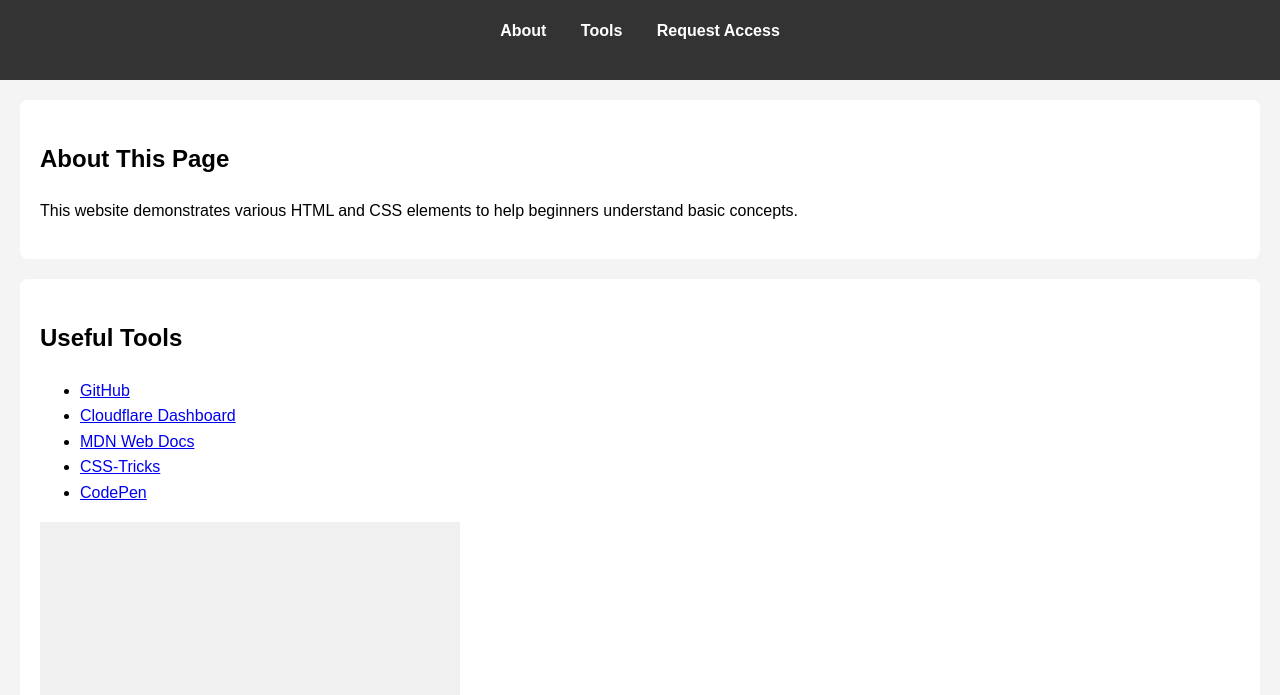
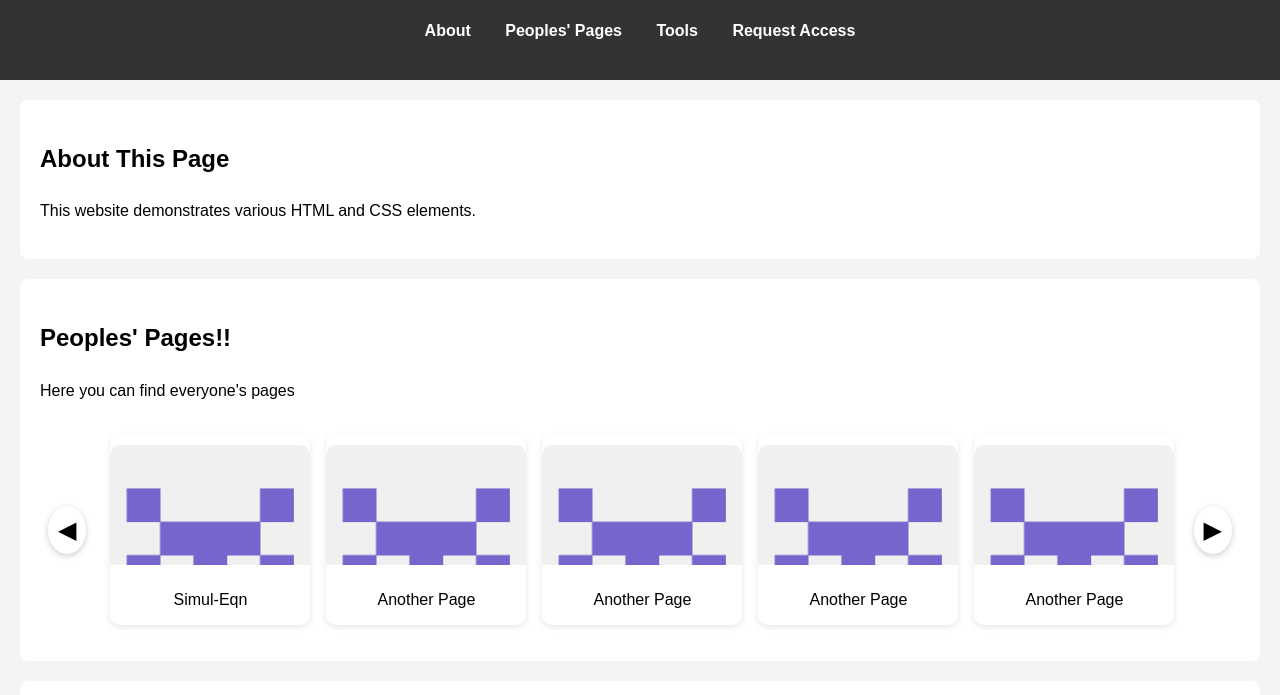
Before and after one commit to Simul-Eqn/StaticWebsiteTutorial, a plain HTML site: page index.html in a window 1280 px wide. Shown: the part 96-791 px from the top of the page. Drawn offline with Linux system fonts and the light colour scheme.

Commit message:
make pages

```diff
--- a/index.css
+++ b/index.css
@@ -97,3 +97,73 @@ footer {
     color: #fff;
     margin-top: 30px;
 }
+
+
+.card-row-container {
+  position: relative;
+  display: flex;
+  align-items: center;
+  max-width: 100%;
+  overflow: hidden;
+}
+
+.card-row {
+  display: flex;
+  overflow-x: auto;
+  scroll-behavior: smooth;
+  gap: 16px;
+  padding: 16px;
+  scrollbar-width: none; /* Firefox */
+}
+
+.card-row::-webkit-scrollbar {
+  display: none; /* Chrome */
+}
+
+.card {
+  min-width: 200px;
+  background: white;
+  border-radius: 10px;
+  box-shadow: 0 2px 6px rgba(0,0,0,0.1);
+  text-decoration: none;
+  color: black;
+  transition: transform 0.2s;
+}
+
+.card:hover {
+  transform: scale(1.03);
+}
+
+.card img {
+  width: 100%;
+  height: 120px;
+  object-fit: cover;
+  border-top-left-radius: 10px;
+  border-top-right-radius: 10px;
+}
+
+.card-text {
+  padding: 12px;
+  font-size: 16px;
+  text-align: center;
+}
+
+.scroll-btn {
+  background: white;
+  border: none;
+  font-size: 24px;
+  padding: 10px;
+  cursor: pointer;
+  z-index: 1;
+  box-shadow: 0 2px 6px rgba(0,0,0,0.2);
+  border-radius: 50%;
+  margin: 0 8px;
+}
+
+.scroll-btn:hover {
+  background: #eee;
+}
+
+.scroll-btn.left {
+  order: -1;
+}
--- a/index.html
+++ b/index.html
@@ -51,6 +51,7 @@ Some may not bother being that organized (or want to give web crawlers a hard ti
             <ul> <!-- ul means unordered list -->
                 <!-- li means list item -->
                 <li><a href="#about">About</a></li> <!-- the <a> tag is usually used for text hyperlinks, href is where the hyperlink goes to, # stands for going to an id (so #about means go to the element with id="about") -->
+                <li><a href="#pages">Peoples' Pages</a></li>
                 <li><a href="#tools">Tools</a></li>
                 <li><a href="#form">Request Access</a></li>
                 <!-- Hyperlinks can also go to other webpages, which will be redirects -->
@@ -61,7 +62,63 @@ Some may not bother being that organized (or want to give web crawlers a hard ti
     <!-- About Section -->
     <section id="about">
         <h2>About This Page</h2>
-        <p>This website demonstrates various HTML and CSS elements to help beginners understand basic concepts.</p> <!-- <p> means paragraph text -->
+        <p>This website demonstrates various HTML and CSS elements.</p> <!-- <p> means paragraph text -->
+    </section>
+
+    <!-- Peoples' Pages -->
+    <section id="pages">
+        <h2>Peoples' Pages!!</h2>
+        <p>Here you can find everyone's pages</p>
+
+        <!-- Cards scroller: everyone's cards are here -->
+        <div class="card-row-container">
+            <button class="scroll-btn left" onclick="scrollCards(-1)">&#9664;</button>
+
+            <div class="card-row" id="cardRow">
+
+                <!-- EACH OF THESE <a> tags is a card! -->
+
+                <!-- This is my card! -->
+                <a href="./pages/simuleqn" class="card">
+                    <img src="./assets/icon.png" alt="Simul-Eqn"> <!-- alt text is what's read by screenreaders (for accessibility e.g. blind people); also used by webscrapers to train AI though -->
+                    <div class="card-text">Simul-Eqn</div>
+                </a>
+
+                <!-- These are placeholder cards! Feel free to edit them!! -->
+                <a href="./pages/anotherpage" class="card">
+                    <img src="./assets/icon.png" alt="Another Page">
+                    <div class="card-text">Another Page</div>
+                </a>
+
+                <a href="./pages/anotherpage" class="card">
+                    <img src="./assets/icon.png" alt="Another Page">
+                    <div class="card-text">Another Page</div>
+                </a>
+
+                <a href="./pages/anotherpage" class="card">
+                    <img src="./assets/icon.png" alt="Another Page">
+                    <div class="card-text">Another Page</div>
+                </a>
+
+                <a href="./pages/anotherpage" class="card">
+                    <img src="./assets/icon.png" alt="Another Page">
+                    <div class="card-text">Another Page</div>
+                </a>
+
+                <!-- Add more cards if you want! -->
+
+            </div>
+
+            <button class="scroll-btn right" onclick="scrollCards(1)">&#9654;</button>
+        </div>
+
+        <script>
+            function scrollCards(direction) {
+            const row = document.getElementById("cardRow");
+            const scrollAmount = 200;
+            row.scrollBy({ left: direction * scrollAmount, behavior: 'smooth' });
+            }
+        </script>
     </section>
 
     <!-- Tools Section -->
--- /dev/null
+++ b/pages/simuleqn/index.css
@@ -0,0 +1,73 @@
+body {
+  font-family: Arial, sans-serif;
+  background: #f8f9fa;
+  margin: 0;
+  padding: 0;
+}
+
+.container {
+  max-width: 800px;
+  margin: auto;
+  padding: 20px;
+}
+
+header {
+  text-align: center;
+  padding: 20px 0;
+}
+
+header h1 {
+  color: #2c3e50;
+}
+
+.input-section {
+  background: #ffffff;
+  padding: 20px;
+  border-radius: 8px;
+  margin-bottom: 20px;
+  box-shadow: 0 2px 8px rgba(0,0,0,0.05);
+}
+
+.input-section label {
+  display: block;
+  margin: 10px 0 5px;
+}
+
+.input-section input {
+  width: 100%;
+  padding: 10px;
+  font-size: 16px;
+}
+
+.input-section button {
+  margin-top: 15px;
+  padding: 10px 20px;
+  font-size: 16px;
+  background: #3498db;
+  color: white;
+  border: none;
+  border-radius: 6px;
+  cursor: pointer;
+}
+
+.input-section button:hover {
+  background: #2980b9;
+}
+
+.output-section {
+  background: #ecf0f1;
+  padding: 20px;
+  border-radius: 8px;
+}
+
+footer {
+  text-align: center;
+  font-size: 14px;
+  color: #777;
+  padding: 20px 0;
+}
+
+footer a {
+    text-decoration: none;
+    color: #ace1af; /* one of my favourite colours hehe */
+}
```
Also changed, not shown: pages/anotherpage/index.css (added, +33 -0 lines), pages/anotherpage/index.html (added, +44 -0 lines), pages/simuleqn/index.html (added, +58 -0 lines), Instructions to update website.txt.
